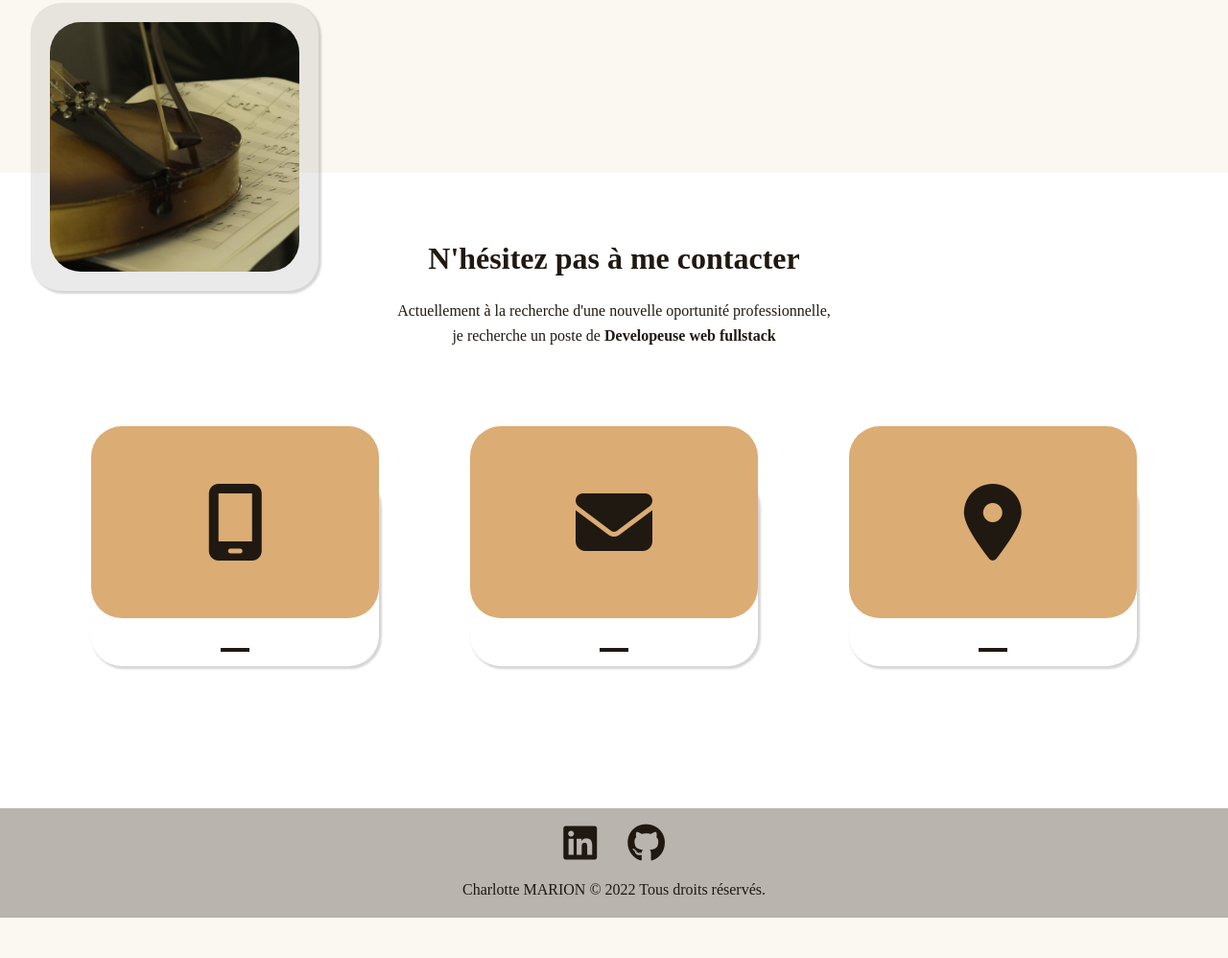
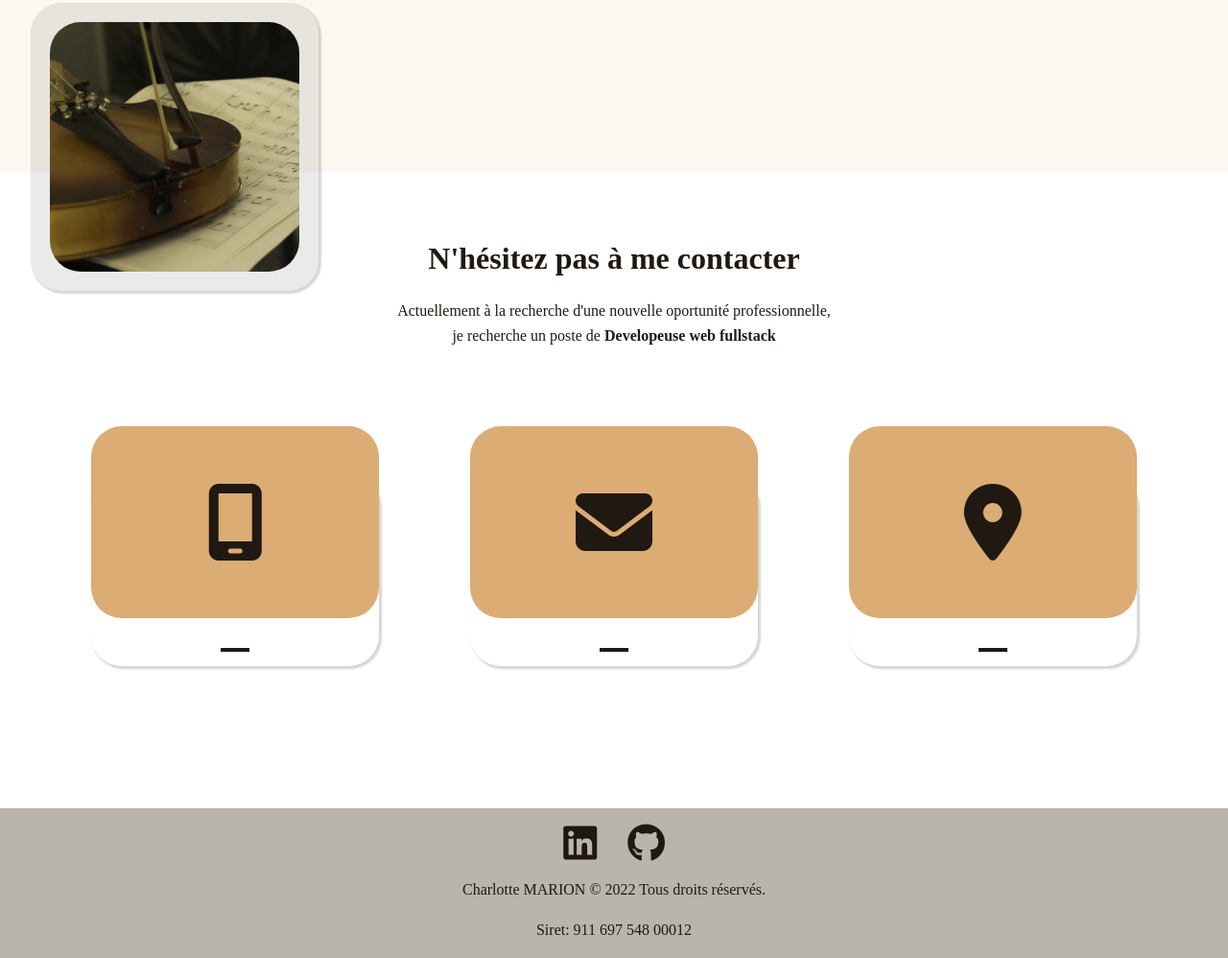
Before and after one commit to Charlotte6944/CVWebsite, a website: page index.html in a window 1280 px wide. Shown: the part 3820-4818 px from the top of the page at 96% size. Before the commit the page ends 4776 px from the top, so only its background shows below. Drawn offline with nearby package versions, Linux system fonts and the light colour scheme; some packages are replaced by stand-ins of ours; a script that the page names is missing; a web font is replaced by a local one.

Commit message:
ajout siret bas de page

```diff
--- a/index.html
+++ b/index.html
@@ -421,6 +421,7 @@
         </li>
       </ul>
       <p>Charlotte MARION &copy; <span class="year"></span> Tous droits réservés.</p>
+      <p>Siret: 911 697 548 00012</p>
     </div>
   </div>
 </body>
```
